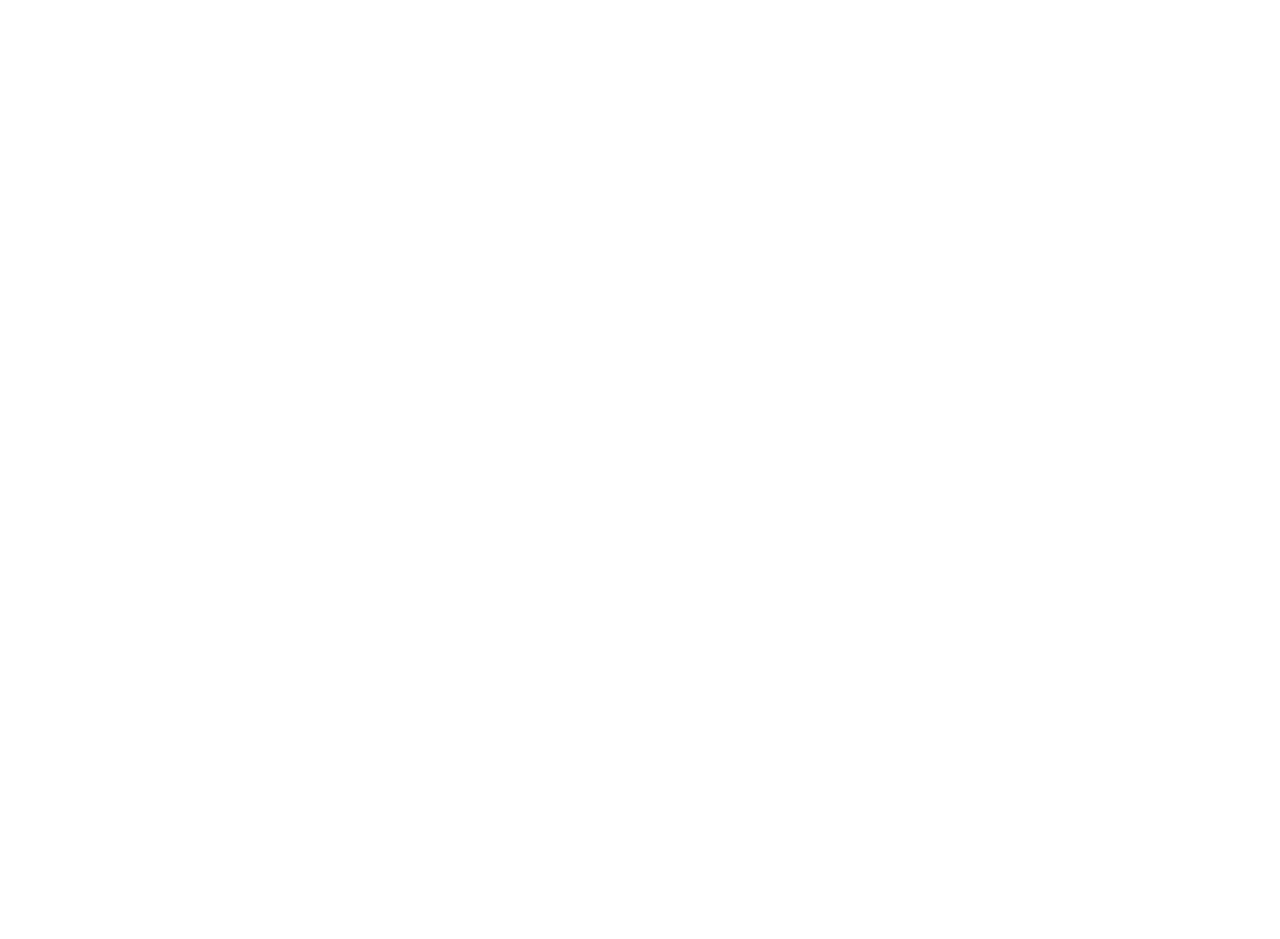
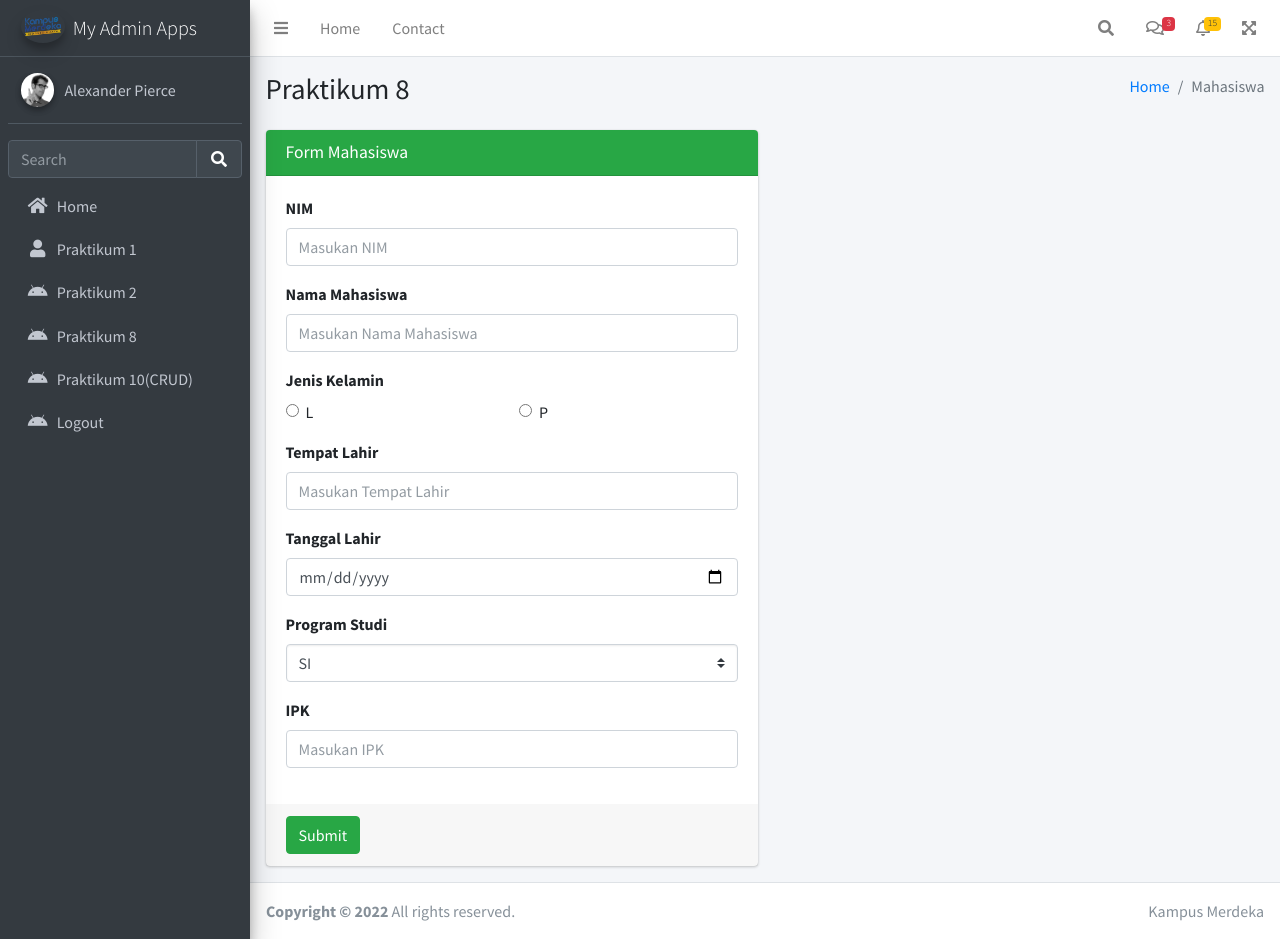
Before and after one commit to abdulaziz1999/web-ci, a CodeIgniter app: page /Website/mahasiswa/create in a window 1280 px wide. Before the commit the page is empty. Before the commit the page ends 800 px from the top, so only its background shows below. Run offline with CodeIgniter, Linux system fonts and the light colour scheme; the visitor is signed in with stand-in values (Sample User, id 1); some libraries are stand-ins or nearby versions.

Commit message:
update view mahasiswa

```diff
--- a/application/views/mahasiswa/form_create_mahasiswa.php
+++ b/application/views/mahasiswa/form_create_mahasiswa.php
@@ -0,0 +1,135 @@
+<!DOCTYPE html>
+<html lang="en">
+
+<head>
+    <meta charset="utf-8">
+    <meta name="viewport" content="width=device-width, initial-scale=1">
+    <title>My Admin Apps</title>
+    <?php $this->load->view('layout/kumpulan_css.php'); ?>
+</head>
+
+<body class="hold-transition sidebar-mini">
+    <div class="wrapper">
+
+        <!-- Navbar -->
+        <?php $this->load->view('layout/navbar.php'); ?>
+        <!-- /.navbar -->
+
+        <!-- Main Sidebar Container -->
+        <?php $this->load->view('layout/sidebar.php'); ?>
+
+        <!-- Content Wrapper. Contains page content -->
+        <div class="content-wrapper">
+            <!-- Content Header (Page header) -->
+            <div class="content-header">
+                <div class="container-fluid">
+                    <div class="row mb-2">
+                        <div class="col-sm-6">
+                            <h1 class="m-0">Praktikum 8</h1>
+                        </div><!-- /.col -->
+                        <div class="col-sm-6">
+                            <ol class="breadcrumb float-sm-right">
+                                <li class="breadcrumb-item"><a href="#">Home</a></li>
+                                <li class="breadcrumb-item active">Mahasiswa</li>
+                            </ol>
+                        </div><!-- /.col -->
+                    </div><!-- /.row -->
+                </div><!-- /.container-fluid -->
+            </div>
+            <!-- /.content-header -->
+
+            <!-- Main content -->
+            <section class="content">
+                <div class="container-fluid">
+                    <div class="row">
+                        <div class="col-6">
+                            <div class="card card-success">
+                                <div class="card-header">
+                                    <h3 class="card-title">Form Mahasiswa</h3>
+                                </div>
+                                <form autocomplete="off" action="<?= base_url('mahasiswa/save')?>" method="POST">
+                                    <div class="card-body">
+                                        <div class="form-group">
+                                            <label for="exampleInputEmail1">NIM</label>
+                                            <input type="number" class="form-control" name="nim" id="exampleInputEmail1"
+                                                placeholder="Masukan NIM">
+                                        </div>
+                                        <div class="form-group">
+                                            <label for="exampleInputEmail1">Nama Mahasiswa</label>
+                                            <input type="text" class="form-control" name="nama" id="exampleInputEmail1"
+                                                placeholder="Masukan Nama Mahasiswa">
+                                        </div>
+                                        <div class="row">
+                                            <div class="col-sm-12">
+                                                <label for="exampleInputEmail1">Jenis Kelamin</label>
+                                            </div>
+                                            <div class="col-sm-6">
+                                                <div class="form-group">
+                                                    <div class="form-check">
+                                                        <input class="form-check-input" type="radio" name="gender" value="L">
+                                                        <label class="form-check-label">L</label>
+                                                    </div>
+                                                </div>
+                                            </div>
+                                            <div class="col-sm-6">
+                                                <div class="form-group">
+                                                    <div class="form-check">
+                                                        <input class="form-check-input" type="radio" name="gender" value="P">
+                                                        <label class="form-check-label">P</label>
+                                                    </div>
+                                                </div>
+                                            </div>
+                                        </div>
+                                        <div class="form-group">
+                                            <label for="exampleInputEmail1">Tempat Lahir</label>
+                                            <input type="text" class="form-control" name="tmp_lahir" id="exampleInputEmail1"
+                                                placeholder="Masukan Tempat Lahir">
+                                        </div>
+                                        <div class="form-group">
+                                            <label for="exampleInputEmail1">Tanggal Lahir</label>
+                                            <input type="date" class="form-control" name="tgl_lahir" id="exampleInputEmail1">
+                                        </div>
+                                        <div class="form-group">
+                                            <label for="exampleSelectBorder">Program Studi</label>
+                                            <select name="prodi_kode" class="custom-select form-control" id="exampleSelectBorder"
+                                                name="studi">
+                                                <option value="SI">SI</option>
+                                                <option value="TI">TI</option>
+                                                <option value="BD">BD</option>
+                                            </select>
+                                        </div>
+                                        <div class="form-group">
+                                            <label for="exampleInputEmail1">IPK</label>
+                                            <input type="text" class="form-control" name="ipk" id="exampleInputEmail1"
+                                                placeholder="Masukan IPK">
+                                        </div>
+                                    </div>
+                                    <!-- /.card-body -->
+
+                                    <div class="card-footer">
+                                        <button type="submit" class="btn btn-success">Submit</button>
+                                    </div>
+                                </form>
+                            </div>
+                        </div>
+                    </div>
+                </div><!-- /.container-fluid -->
+            </section>
+            <!-- /.content -->
+        </div>
+        <!-- /.content-wrapper -->
+
+        <!-- Main Footer -->
+        <?php $this->load->view('layout/footer.php'); ?>
+
+    </div>
+    <!-- ./wrapper -->
+
+    <!-- REQUIRED SCRIPTS -->
+
+    <!-- jQuery -->
+    <?php $this->load->view('layout/kumpulan_js.php'); ?>
+
+</body>
+
+</html>
--- a/application/views/mahasiswa/view_mahasiswa.php
+++ b/application/views/mahasiswa/view_mahasiswa.php
@@ -75,9 +75,9 @@
                                                 <td><?= $row->prodi_kode?></td>
                                                 <td><?= $row->nama_prodi?></td>
                                                 <td>
-                                                    <a class="btn btn-sm btn-primary" href="<?= base_url('mahasiswa/detail')?>">Detail</a>
-                                                    <a class="btn btn-sm btn-warning" href="<?= base_url('mahasiswa/update')?>">Update</a>
-                                                    <a class="btn btn-sm btn-danger" href="<?= base_url('mahasiswa/delete')?>">Delete</a>
+                                                    <a class="btn btn-sm btn-primary" href="<?= base_url('mahasiswa/detail'.$row->nim)?>">Detail</a>
+                                                    <a class="btn btn-sm btn-warning" href="<?= base_url('mahasiswa/update'.$row->nim)?>">Update</a>
+                                                    <a class="btn btn-sm btn-danger" href="<?= base_url('mahasiswa/delete/'.$row->nim)?>" onclick="return confirm('Apakah Anda Yakin Ingin Menghapus Data ?')">Delete</a>
                                                 </td>
                                             </tr>
                                             <?php endforeach;?>
```
